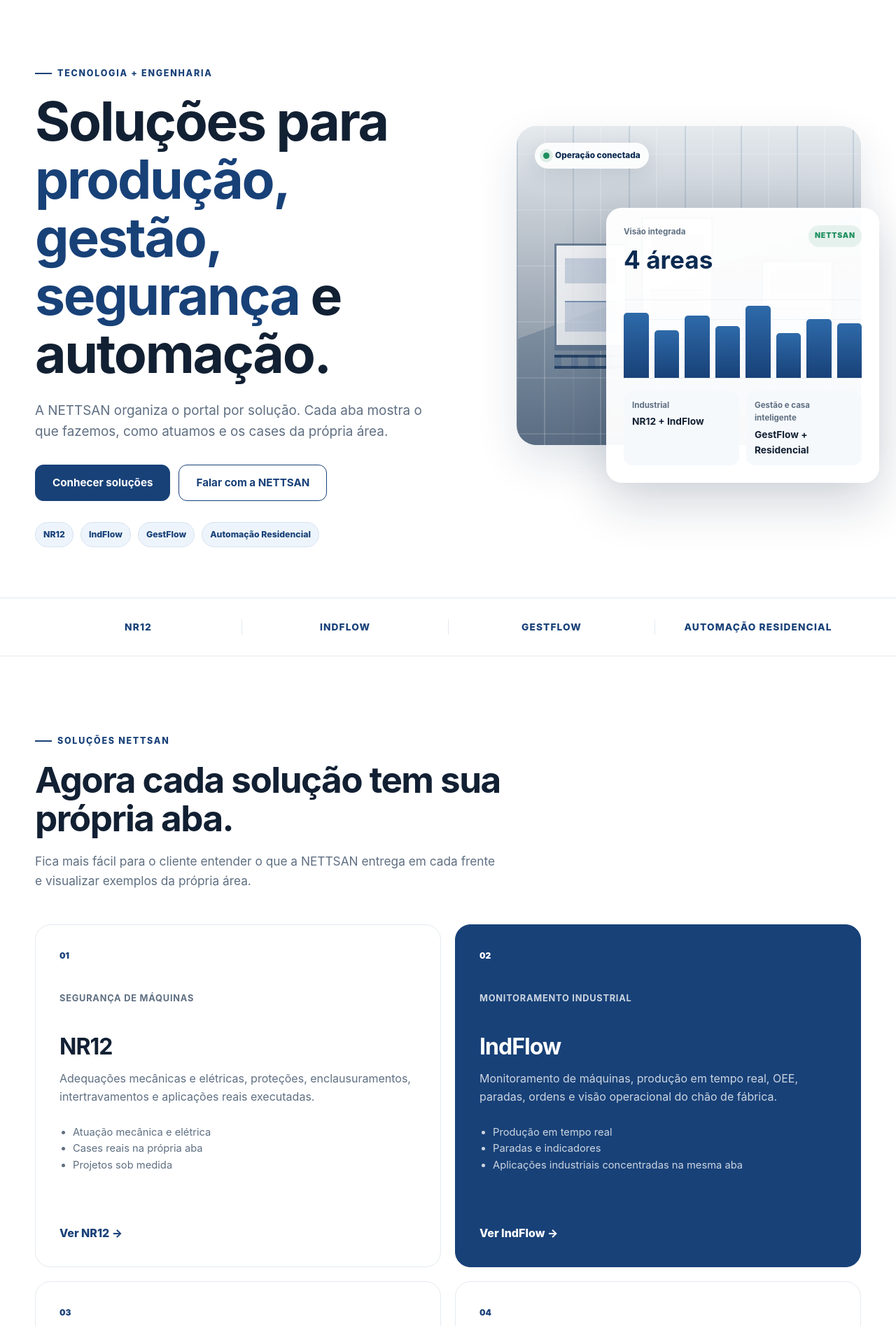
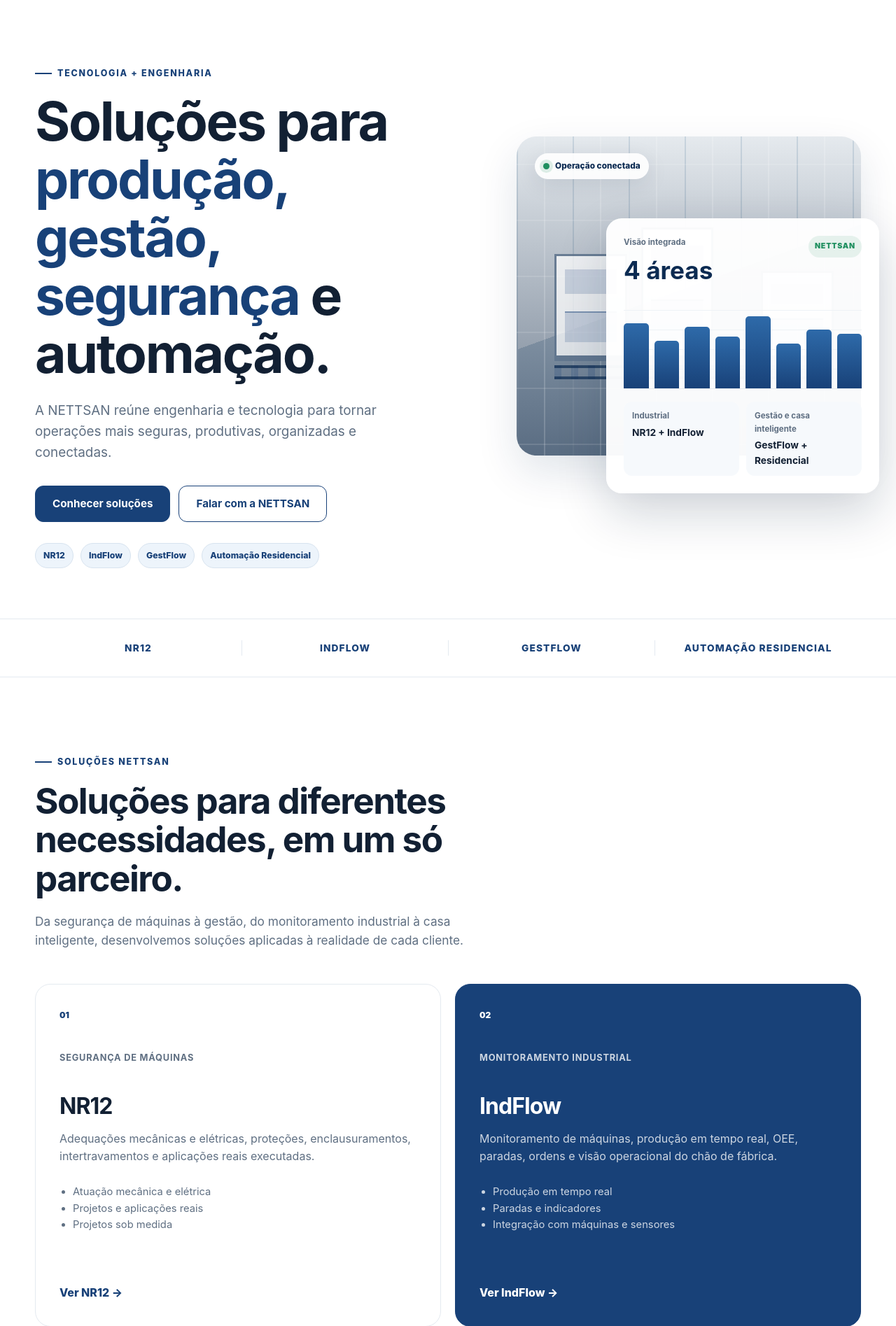
Before and after one commit to NettoSantana/NETTSAN_PORTAL, a Flask app: page / in a window 1280 px wide. Shown: the part 79-1974 px from the top of the page at 70% size. Run offline with Flask 3, Linux system fonts and the light colour scheme.

Commit message:
Ajusta textos comerciais do portal

```diff
--- a/templates/automacao_residencial.html
+++ b/templates/automacao_residencial.html
@@ -1,6 +1,6 @@
 <!-- CAMINHO COMPLETO: C:\Users\vlula\OneDrive\Área de Trabalho\Projetos Backup\NETTSAN_PORTAL\templates\automacao_residencial.html -->
-<!-- DATA E HORA DO ULTIMO RECODE: 2026-09-10 19:15 -03:00 -->
-<!-- MOTIVO DA ALTERACAO: Criar a nova aba de Automacao Residencial com campos de atuacao, tecnologias e logos de linhas parceiras. -->
+<!-- DATA E HORA DO ULTIMO RECODE: 2026-09-10 22:45 -03:00 -->
+<!-- MOTIVO DA ALTERACAO: Substituir texto explicativo sobre a pagina por comunicacao comercial direcionada ao cliente. -->
 {% extends "base.html" %}
 
 {% block title %}Automação Residencial | NETTSAN{% endblock %}
@@ -34,7 +34,7 @@
         <div class="section-heading">
             <span class="eyebrow">O que trabalhamos</span>
             <h2>Campos de atuação em automação residencial.</h2>
-            <p>Usamos exemplos visuais para mostrar como as soluções podem ser aplicadas em ambientes residenciais.</p>
+            <p>Soluções que integram iluminação, conforto e conectividade para tornar cada ambiente mais prático, moderno e inteligente.</p>
         </div>
         <div class="media-grid">
             <article class="media-card">
--- a/templates/index.html
+++ b/templates/index.html
@@ -1,6 +1,6 @@
 <!-- CAMINHO COMPLETO: C:\Users\vlula\OneDrive\Área de Trabalho\Projetos Backup\NETTSAN_PORTAL\templates\index.html -->
-<!-- DATA E HORA DO ULTIMO RECODE: 2026-09-10 19:15 -03:00 -->
-<!-- MOTIVO DA ALTERACAO: Reorganizar a home para destacar as quatro frentes da NETTSAN e retirar a pagina de cases como area separada. -->
+<!-- DATA E HORA DO ULTIMO RECODE: 2026-09-10 22:45 -03:00 -->
+<!-- MOTIVO DA ALTERACAO: Substituir textos internos sobre abas e estrutura do portal por linguagem comercial voltada ao cliente. -->
 {% extends "base.html" %}
 
 {% block title %}NETTSAN | NR12, IndFlow, GestFlow e Automação Residencial{% endblock %}
@@ -12,7 +12,7 @@
         <div class="hero-copy">
             <span class="eyebrow">Tecnologia + Engenharia</span>
             <h1>Soluções para <span>produção, gestão, segurança</span> e automação.</h1>
-            <p>A NETTSAN organiza o portal por solução. Cada aba mostra o que fazemos, como atuamos e os cases da própria área.</p>
+            <p>A NETTSAN reúne engenharia e tecnologia para tornar operações mais seguras, produtivas, organizadas e conectadas.</p>
             <div class="hero-actions">
                 <a class="button" href="#solucoes">Conhecer soluções</a>
                 <a class="button button-ghost" href="{{ url_for('contato') }}">Falar com a NETTSAN</a>
@@ -76,8 +76,8 @@
     <div class="container">
         <div class="section-heading">
             <span class="eyebrow">Soluções NETTSAN</span>
-            <h2>Agora cada solução tem sua própria aba.</h2>
-            <p>Fica mais fácil para o cliente entender o que a NETTSAN entrega em cada frente e visualizar exemplos da própria área.</p>
+            <h2>Soluções para diferentes necessidades, em um só parceiro.</h2>
+            <p>Da segurança de máquinas à gestão, do monitoramento industrial à casa inteligente, desenvolvemos soluções aplicadas à realidade de cada cliente.</p>
         </div>
 
         <div class="solution-grid">
@@ -88,7 +88,7 @@
                 <p>Adequações mecânicas e elétricas, proteções, enclausuramentos, intertravamentos e aplicações reais executadas.</p>
                 <ul>
                     <li>Atuação mecânica e elétrica</li>
-                    <li>Cases reais na própria aba</li>
+                    <li>Projetos e aplicações reais</li>
                     <li>Projetos sob medida</li>
                 </ul>
                 <a class="text-link" href="{{ url_for('nr12') }}">Ver NR12 →</a>
@@ -102,7 +102,7 @@
                 <ul>
                     <li>Produção em tempo real</li>
                     <li>Paradas e indicadores</li>
-                    <li>Aplicações industriais concentradas na mesma aba</li>
+                    <li>Integração com máquinas e sensores</li>
                 </ul>
                 <a class="text-link" href="{{ url_for('indflow') }}">Ver IndFlow →</a>
             </article>
@@ -115,7 +115,7 @@
                 <ul>
                     <li>Centralização da operação</li>
                     <li>Fluxos práticos de gestão</li>
-                    <li>Cases e aplicações na própria aba</li>
+                    <li>Aplicações para diferentes rotinas</li>
                 </ul>
                 <a class="text-link" href="{{ url_for('gestflow') }}">Ver GestFlow →</a>
             </article>
@@ -143,7 +143,7 @@
             <h2>Tecnologia aplicada à necessidade real.</h2>
         </div>
         <div class="split-copy">
-            <p>Cada frente do portal foi organizada para mostrar com clareza o problema que resolvemos, a forma de atuação e exemplos do que já aplicamos.</p>
+            <p>Entendemos a necessidade, definimos a solução adequada e entregamos tecnologia que faça sentido na operação ou no ambiente do cliente.</p>
             <div class="pillar-grid">
                 <div><strong>NR12</strong><span>Segurança aplicada à máquina e ao processo.</span></div>
                 <div><strong>IndFlow</strong><span>Dados simples para decisões melhores no chão de fábrica.</span></div>
@@ -158,8 +158,8 @@
     <div class="container showcase-grid">
         <div class="showcase-copy">
             <span class="eyebrow">IndFlow</span>
-            <h2>Aba própria para tudo que é industrial e de monitoramento.</h2>
-            <p>O IndFlow concentra monitoramento de produção, paradas, OEE, integração com sensores e aplicações industriais que antes poderiam ficar espalhadas.</p>
+            <h2>Monitoramento industrial para enxergar melhor a operação.</h2>
+            <p>O IndFlow acompanha produção, paradas, OEE e sinais de máquinas para transformar o chão de fábrica em informação útil para decisão.</p>
             <div class="chip-row">
                 <span>Produção em tempo real</span>
                 <span>RUN / STOP</span>
@@ -201,7 +201,7 @@
         <div class="showcase-copy">
             <span class="eyebrow">GestFlow</span>
             <h2>Fluxo de gestão na mesma linguagem da operação.</h2>
-            <p>Orçamentos, OS, vendas, clientes, estoque e financeiro organizados em uma única solução, com os exemplos e aplicações mostrados dentro da aba do GestFlow.</p>
+            <p>Orçamentos, OS, vendas, clientes, estoque e financeiro reunidos em uma única solução para dar mais organização e controle à empresa.</p>
             <div class="chip-row">
                 <span>Orçamentos</span>
                 <span>Ordens de serviço</span>
@@ -231,7 +231,7 @@
         <div class="showcase-copy">
             <span class="eyebrow">Automação Residencial</span>
             <h2>Casa inteligente com tecnologias e marcas parceiras.</h2>
-            <p>A nova aba residencial mostra claramente o que trabalhamos: iluminação, LED, tomadas inteligentes, cortinas automáticas, integração Alexa/Google, Zigbee, Wi-Fi e linhas parceiras.</p>
+            <p>Automatizamos iluminação, LED, tomadas, cortinas e outros dispositivos, com integração Alexa, Google, Zigbee e Wi-Fi para deixar a casa mais prática e conectada.</p>
             <div class="chip-row">
                 <span>Iluminação</span>
                 <span>LED</span>
@@ -250,15 +250,15 @@
 <section class="section section-soft">
     <div class="container">
         <div class="section-heading">
-            <span class="eyebrow">Cases por área</span>
-            <h2>Agora cada case fica dentro da própria solução.</h2>
-            <p>A navegação foi simplificada. Em vez de uma aba genérica de cases, cada página concentra seus próprios exemplos e aplicações.</p>
+            <span class="eyebrow">Projetos e aplicações</span>
+            <h2>Soluções aplicadas a necessidades reais.</h2>
+            <p>Conheça exemplos de como a NETTSAN atua em segurança de máquinas, monitoramento industrial, gestão e automação residencial.</p>
         </div>
         <div class="mini-case-grid">
             <article class="mini-case-card">
                 <span class="solution-number">NR12</span>
                 <h3>Proteção de serras e prensa pneumática</h3>
-                <p>Cases reais com imagens antes e depois dentro da própria página de NR12.</p>
+                <p>Proteções para serras-fita e prensa pneumática, com registros de antes e depois da solução aplicada.</p>
                 <a class="text-link" href="{{ url_for('nr12') }}#cases">Ver cases de NR12 →</a>
             </article>
             <article class="mini-case-card">
```
Also changed, not shown: templates/contato.html (+18 -38 lines), templates/gestflow.html (+5 -5 lines), templates/indflow.html (+5 -5 lines), templates/nr12.html (+5 -5 lines).
